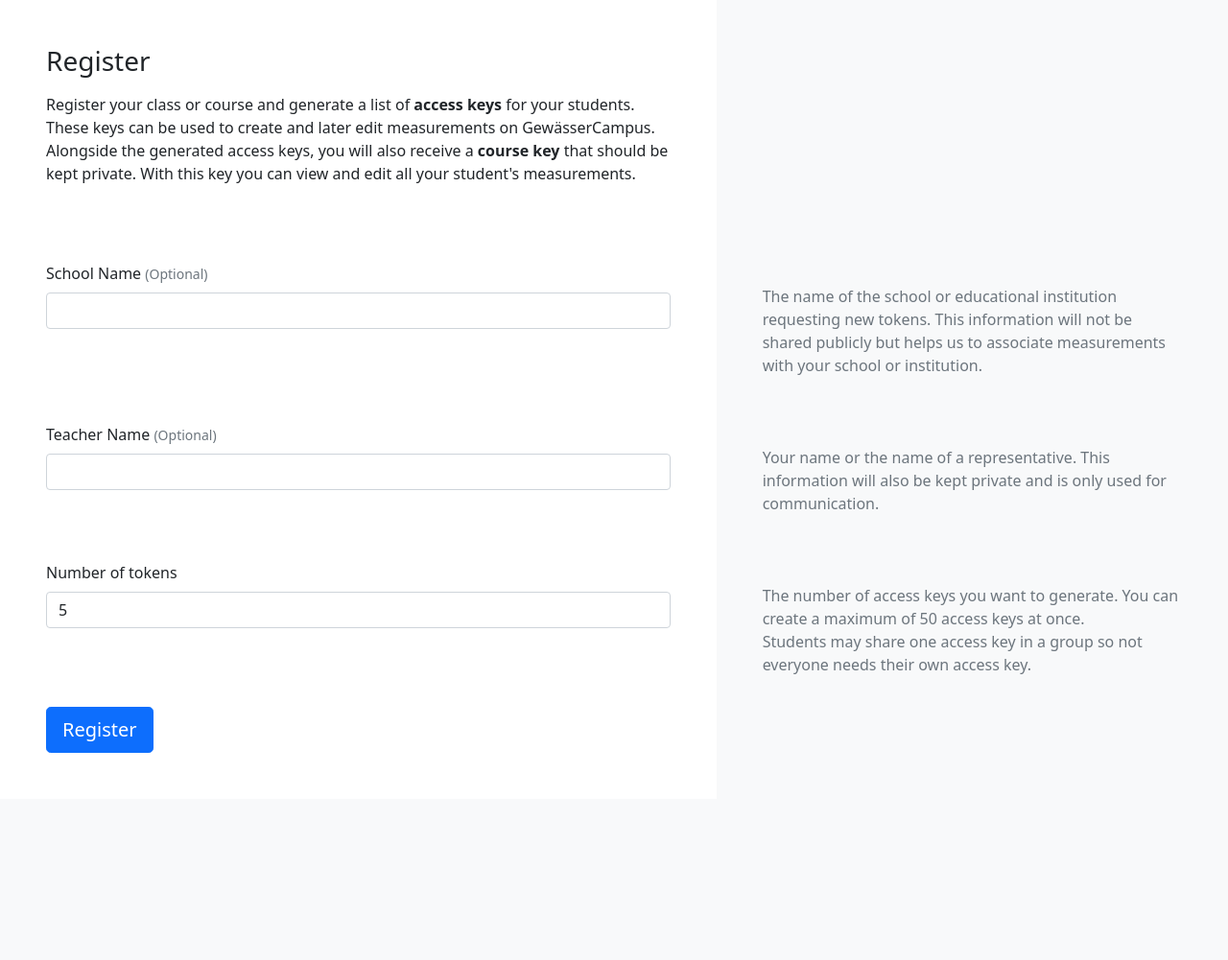
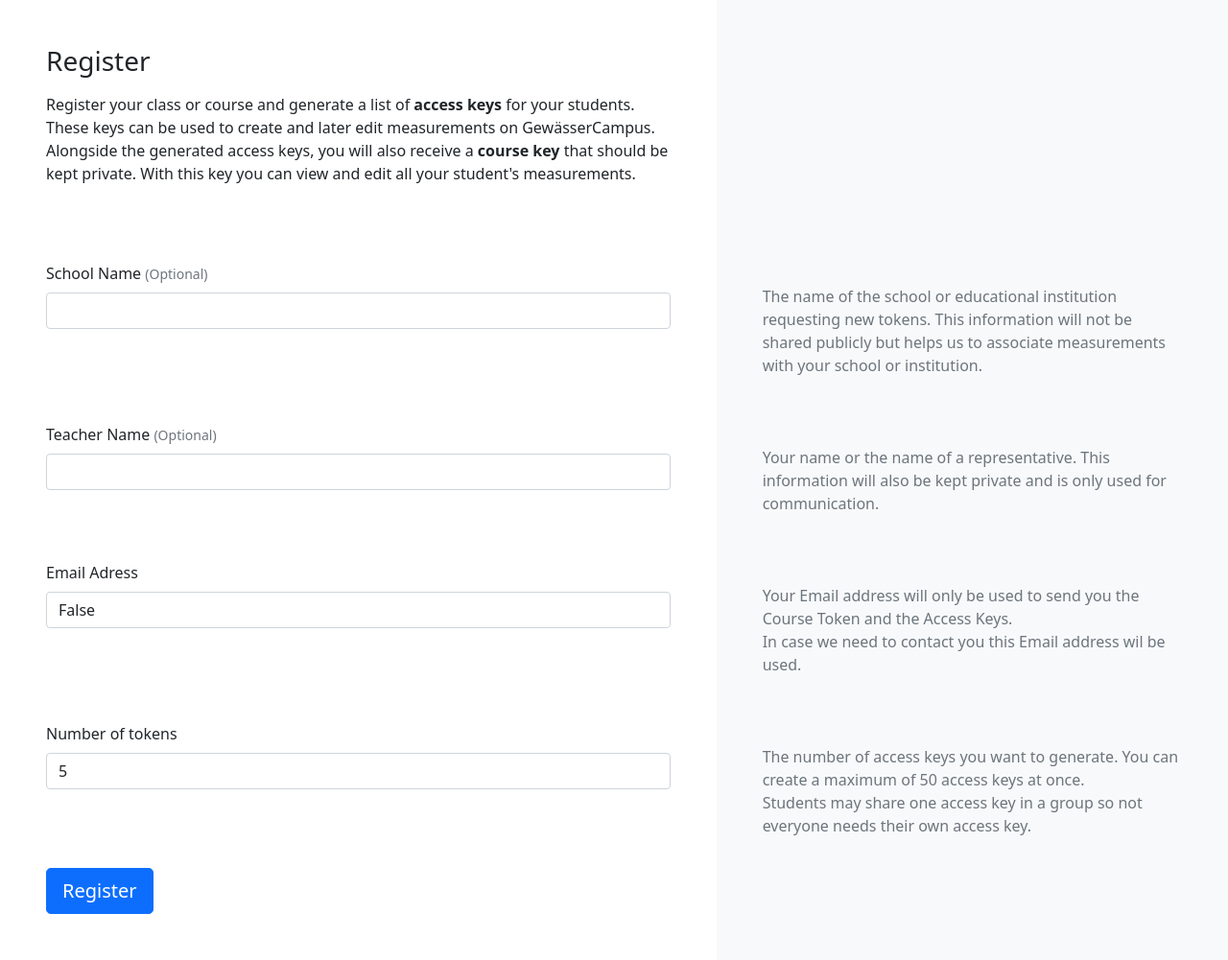
Before and after one commit to desklab/gcampus, a Django app: page /register/ in a window 1280 px wide. Shown: the part 129-1130 px from the top of the page at 96% size. Before the commit the page ends 914 px from the top, so only its background shows below. Run offline with Django 3.2, Linux system fonts and the light colour scheme; style sheets or scripts are compiled from the project's sources; parts of the project's set-up code (start-up, migrations or seed data) failed here and were passed over.

Commit message:
added register form functionality and site to display tokens/keys

```diff
--- a/gcampus/auth/forms/token.py
+++ b/gcampus/auth/forms/token.py
@@ -65,4 +65,5 @@
         fields = (
             "school_name",
             "teacher_name",
+            "teacher_email",
         )
--- a/gcampus/auth/templates/gcampusauth/forms/register.html
+++ b/gcampus/auth/templates/gcampusauth/forms/register.html
@@ -53,6 +53,22 @@
 is only used for communication.{% endblocktranslate %}
                     </p>
                 </div>
+             <div class="col-7 px-5 py-3">
+                    {% with form.teacher_email as field %}
+                        <div class="mb-3">
+                            {% include "gcampuscore/forms/components/label.html" with class="mb-2" %}
+                            {% include "gcampuscore/forms/widgets/input.html" with widget=field.subwidgets.0.data %}
+                        </div>
+                    {% endwith %}
+                </div>
+                <div class="col-5 bg-light px-5 py-3">
+                    <p class="mt-4 text-muted">
+{% blocktranslate %}
+    Your Email address will only be used to send you the Course Token and the Access Keys.
+<br>
+In case we need to contact you this Email address wil be used. {% endblocktranslate %}
+                    </p>
+                </div>
                 <div class="col-7 px-5 py-3">
                     {% with form.number_of_tokens as field %}
                         <div class="mb-3">
--- a/gcampus/auth/urls.py
+++ b/gcampus/auth/urls.py
@@ -16,7 +16,7 @@
 from django.urls import path
 
 from gcampus.auth.apps import GCampusAuthAppConfig
-from gcampus.auth.views.register import RegisterFormView
+from gcampus.auth.views.register import RegisterFormView, RegisterSuccessView
 from gcampus.auth.views.token import (
     SetAccessKeyFormView,
     SetCourseTokenFormView,
@@ -33,6 +33,7 @@
     path("verify/accesskey/", SetAccessKeyFormView.as_view(), name="access_key_form"),
     path("verify/coursetoken/", SetCourseTokenFormView.as_view(), name="course_token_form"),
     path('logout/', logout, name="logout"),
+    path('register/success/<int:pk>/<str:token>', RegisterSuccessView.as_view(), name="register_success"),
 ]
 # fmt: on
 # pylint: enable=line-too-long
--- a/gcampus/auth/views/register.py
+++ b/gcampus/auth/views/register.py
@@ -12,12 +12,52 @@
 #
 #  You should have received a copy of the GNU Affero General Public License
 #  along with this program.  If not, see <https://www.gnu.org/licenses/>.
-
-from django.views.generic import FormView
-
+from django.http import HttpResponseBadRequest
+from django.urls import reverse_lazy
+from django.views.generic import FormView, ListView, DetailView
+from django.core.exceptions import SuspiciousOperation
 from gcampus.auth.forms.token import RegisterForm
+from gcampus.auth.models import CourseToken, AccessKey
 
 
 class RegisterFormView(FormView):
     form_class = RegisterForm
     template_name = "gcampusauth/forms/register.html"
+    #success_url = reverse_lazy("gcampusauth:register_success")
+
+    def form_valid(self, form):
+        if form.is_valid():
+            number_of_tokens = form.cleaned_data["number_of_tokens"]
+            school_name = form.cleaned_data["school_name"]
+            teacher_name = form.cleaned_data["teacher_name"]
+            teacher_email = form.cleaned_data["teacher_email"]
+
+
+            course_token = CourseToken(school_name=school_name,
+                        teacher_name=teacher_name, teacher_email=teacher_email)
+            course_token.save()
+            self.pk = course_token.pk
+            for i in range(number_of_tokens):
+                access_key = AccessKey.generate_access_key()
+                AccessKey(token=access_key, parent_token=course_token).save()
+            return super(RegisterFormView, self).form_valid(form)
+        # TODO choose better exception
+        raise SuspiciousOperation("Something went wrong")
+
+    def form_invalid(self, form):
+        return self.render_to_response(self.get_context_data(form=form), status=200)
+
+    def get_success_url(self):
+        token = CourseToken.objects.get(pk=self.pk)
+        return reverse_lazy('gcampusauth:register_success', kwargs={'pk': self.pk, "token": token.token})
+
+
+class RegisterSuccessView(DetailView):
+    model = CourseToken
+    template_name = "gcampusauth/sites/register_success.html"
+
+    def get_context_data(self, *, object_list=None, **kwargs):
+        context = super().get_context_data(**kwargs)
+        course_token = self.object
+        context["children_token"] = AccessKey.objects.filter(parent_token=course_token)
+        return context
```
Also changed, not shown: gcampus/auth/templates/gcampusauth/sites/register_success.html (added, +39 -0 lines).
